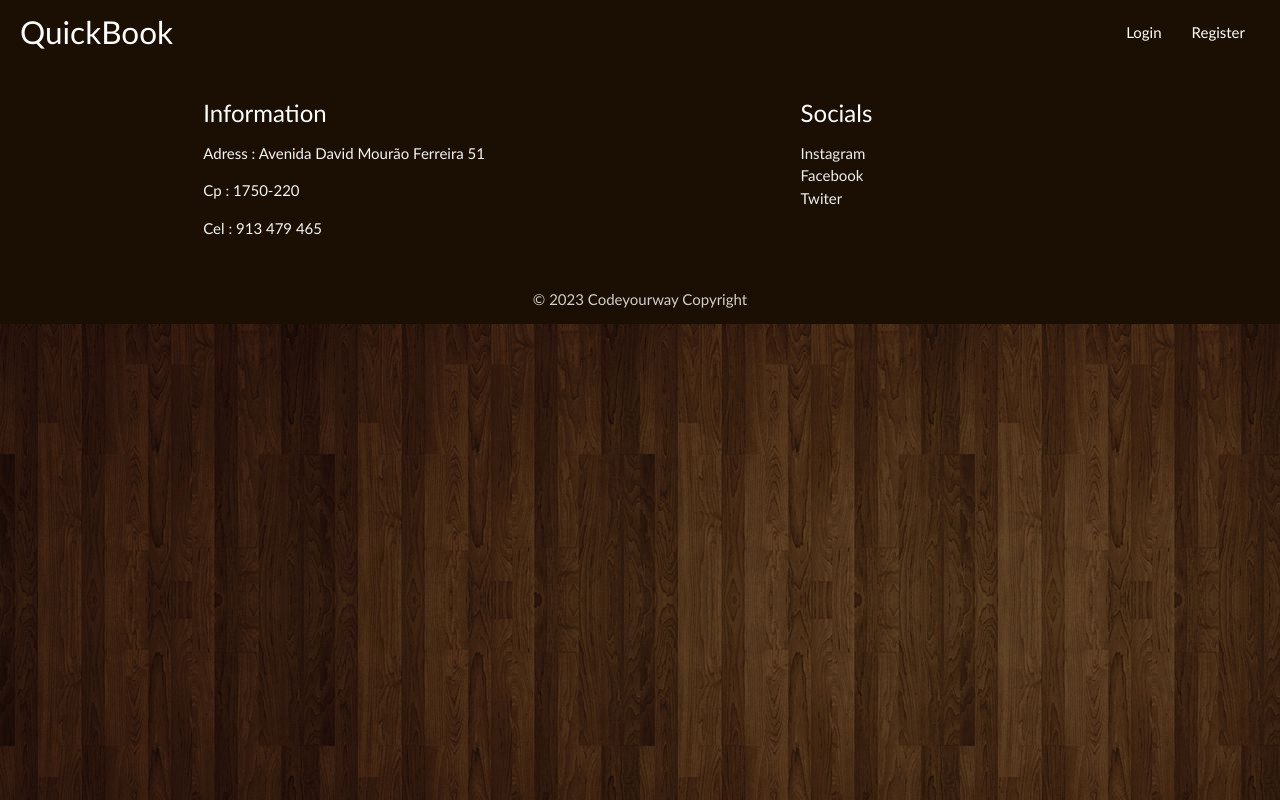
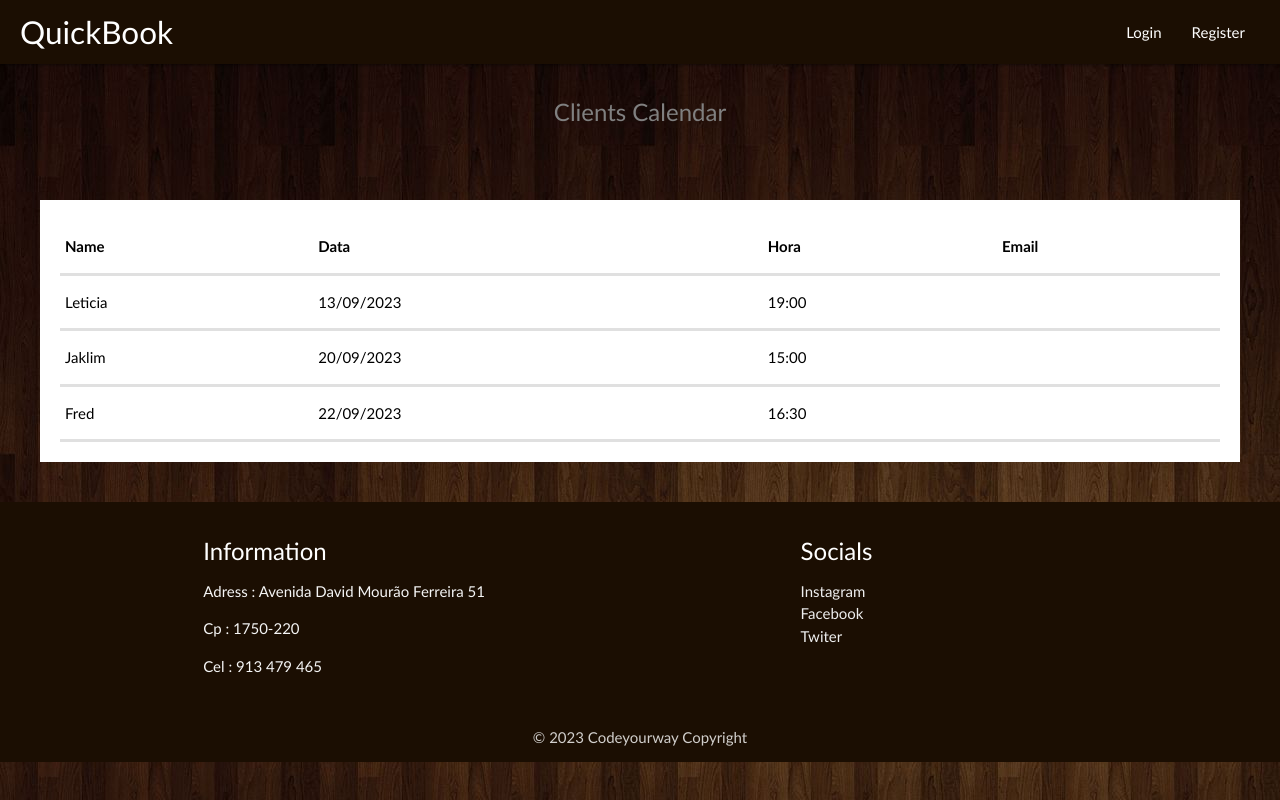
Before and after one commit to codeyourway-bootcamp/wolves-final-project, a React (Vite) app: page /clients-calendar in a window 1280 px wide. Built offline with nearby package versions, Linux system fonts and the light colour scheme.

Commit message:
Alteração

```diff
--- a/src/App.jsx
+++ b/src/App.jsx
@@ -57,7 +57,7 @@ function App() {
           <Route path="/register" element={<Register />} />
           <Route path="/dashboard" element={<Dashboard />} />
           <Route path="/services" element={<Services />} />
-          <Route path="/clientsCalendar" element={<ClientsCalendar />} />
+          <Route path="/clients-calendar" element={<ClientsCalendar />} />
           <Route path="/checkout" element={<Checkout />} />
         </Routes>
 
--- a/src/Components/ListEvents/index.jsx
+++ b/src/Components/ListEvents/index.jsx
@@ -5,10 +5,10 @@ import React from "react";
 function ListEvents(props) {
   //console.log(props.data)
   return (
-    <div style={{ margin: "40px", padding: "20px", color: "gray" }}>
+    <div style={{ margin: "40px", padding: "20px", color: "black", backgroundColor: "white" }}>
       <table>
         <thead>
-          <tr>
+          <tr style={{ borderWidth: "3px"}}>
             <th>Name</th>
             <th>Data</th>
             <th>Hora</th>
@@ -19,7 +19,7 @@ function ListEvents(props) {
         <tbody>
           {props.data.map((item) => {
             return (
-              <tr key={item.name}>
+              <tr style={{ borderWidth: "3px"}} key={item.name}>
                 <td>{item.name}</td>
                 <td>{item.date}</td>
                 <td>{item.hour}</td>
```
